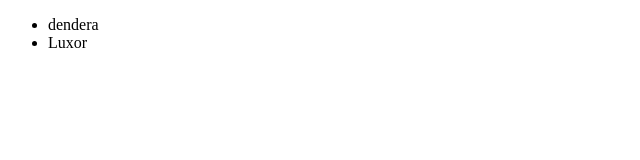
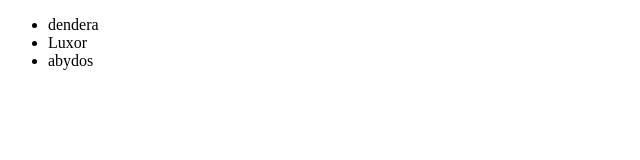
Before and after one commit to MamdouhElkot/git-test, a plain HTML site: page index.html in a window 1280 px wide. Shown: the full height of the page, 0-640 px from the left. Drawn offline with Linux system fonts and the light colour scheme.

Commit message:
added Abydos to list

```diff
--- a/index.html
+++ b/index.html
@@ -12,6 +12,9 @@
             <li>
                 Luxor
             </li>
+            <li>
+                abydos
+            </li>
         </ul>
     </nav>
 </head>
```
